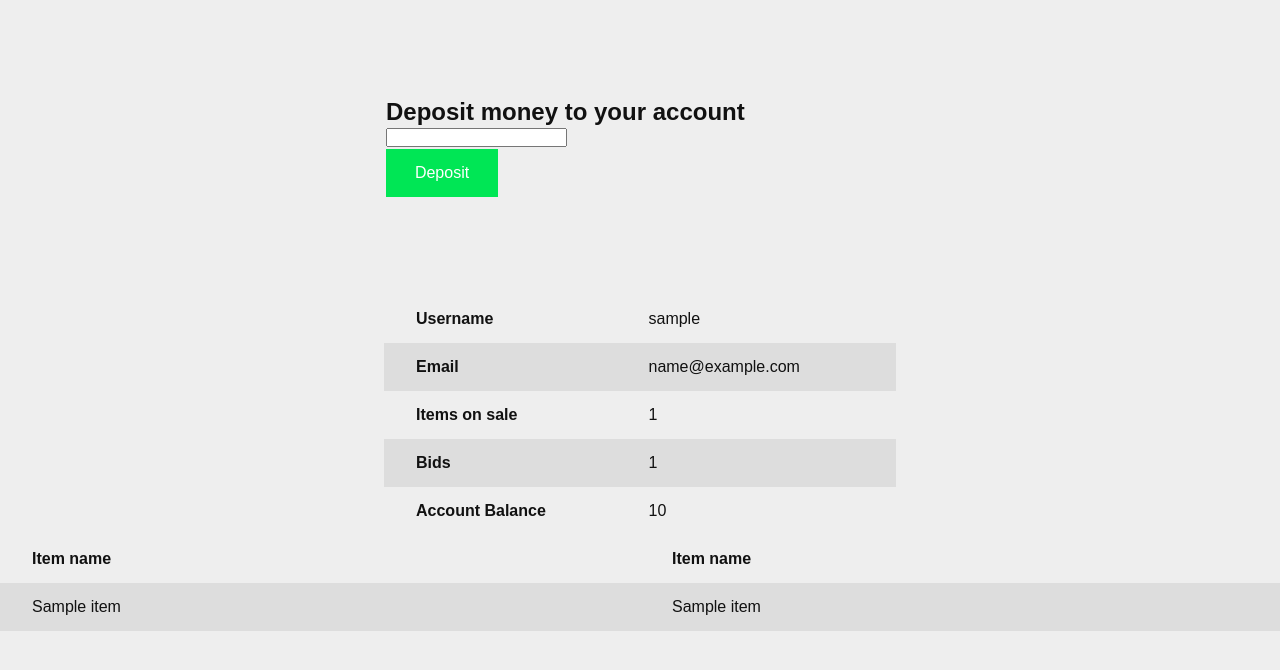
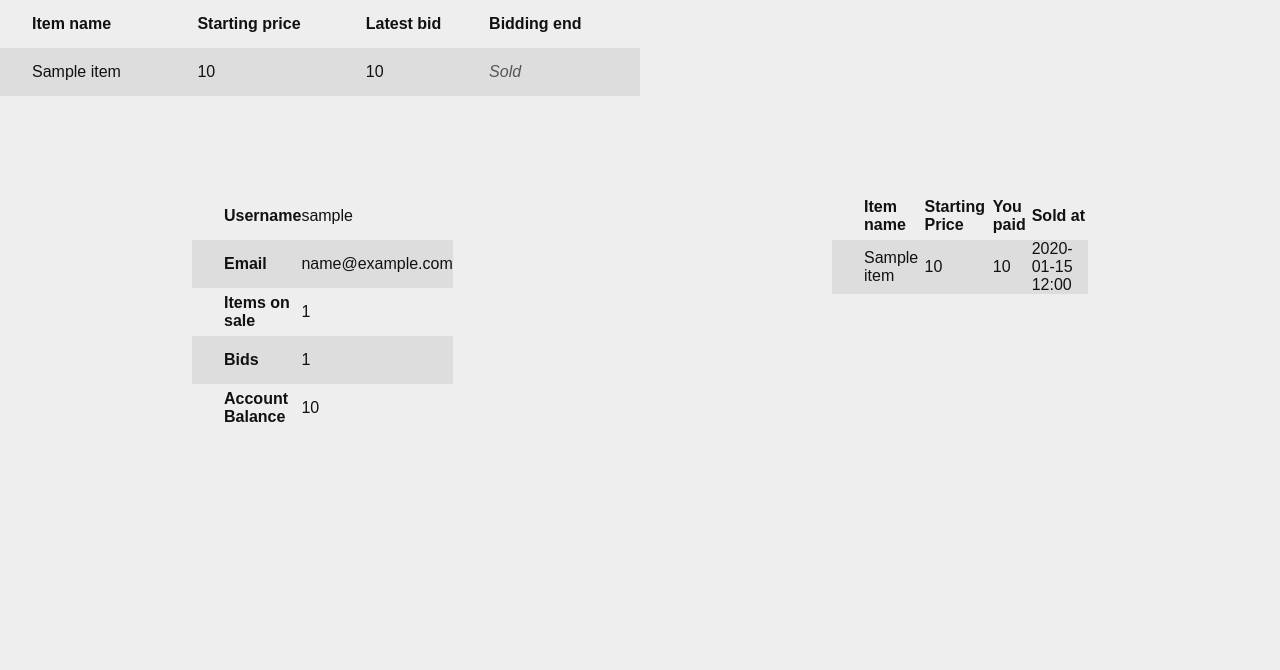
Before and after one commit to laurivaananen/Huutokauppa, a Flask app: page /user/1 in a window 1280 px wide. Shown: the part 48-718 px from the top of the page. Run offline with Flask 2, Linux system fonts and the light colour scheme; a user stored in the database is signed in; tables that the repository leaves empty hold one stand-in row (values such as "Sample post").

Commit message:
User profiles now show items you are selling and have bought

```diff
--- a/application/auth/views.py
+++ b/application/auth/views.py
@@ -5,6 +5,7 @@ from application import application, db
 from application.extensions import get_or_create
 from application.auth.models import UserAccount, AccountInformation, Country, City, PostalCode, StreetAddress
 from application.auth.forms import LoginForm, UserSignupForm, AccountDepositForm
+from application.items.models import Item
 
 @application.route("/auth/login", methods = ["GET", "POST"])
 def auth_login():
@@ -72,12 +73,21 @@ def auth_usersignup():
     return redirect(url_for("index"))
 
 
+
+@application.route("/user/<user_id>", methods=["GET", "POST"])
 @login_required
-@application.route("/user/<user_id>", methods=["GET", "POST"])
 def user_detail(user_id):
     account_information = AccountInformation.query.get(user_id)
 
-    return render_template("auth/detail.html", account_information=account_information, form=AccountDepositForm())
+    items = None
+    bought_items = None
+
+    if current_user.is_authenticated() and current_user.id == account_information.id:
+        items = account_information.items
+        bought_items = account_information.bought_items
+
+
+    return render_template("auth/detail.html", account_information=account_information, form=AccountDepositForm(), items=items, bought_items=bought_items)
 
 @login_required
 @application.route("/user/deposit", methods=["POST"])
--- a/application/items/models.py
+++ b/application/items/models.py
@@ -69,6 +69,17 @@ class Item(Base):
 
         return None
 
+    def latest_bid(self):
+        stmt = text("SELECT MAX(bid.amount) AS bid_latest FROM item"
+                    " INNER JOIN bid ON bid.item_id = item.id"
+                    " WHERE item.id = :item_id;").params(item_id=self.id)
+
+        res = db.engine.execute(stmt)
+
+        response = res.fetchone()
+
+        return response["bid_latest"]
+
 
     @staticmethod
     def bid_latest(item_id):
--- a/application/items/tasks.py
+++ b/application/items/tasks.py
@@ -7,16 +7,18 @@ from application.auth.models import AccountInformation
 def sell_item(item_id):
     print("\n\n\n\nStarting task\n\n\n\n")
     item = Item.query.get(item_id)
-    item.sold = True
 
     highest_bid = item.highest_bid(item_id)
     print(highest_bid)
     if highest_bid:
+        item.sold = True
         bid = Bid.query.get(highest_bid)
         bid_account = AccountInformation.query.get(bid.account_information_id)
         print(bid_account)
         print(item.buyer_account_information_id)
-        item.buyer_account_information_id = bid_account.id
+        item.buyer_account_information_id = bid.account_information_id
+    else:
+        item.hidden = True
 
     db.session().commit()
     db.session().close()
--- a/application/static/theme.css
+++ b/application/static/theme.css
@@ -173,7 +173,14 @@ nav a:hover {
 
 .user-detail {
     grid-row: 3 / 4;
-    grid-column: 1 / -1;
+    grid-column: 1 / 2;
+    padding: 6em 30% 0 30%;
+    align-self: start;
+}
+
+.user-bought-items {
+    grid-row: 3 / 4;
+    grid-column: 2 / 3;
     padding: 6em 30% 0 30%;
     align-self: start;
 }
--- a/application/templates/auth/detail.html
+++ b/application/templates/auth/detail.html
@@ -3,7 +3,7 @@
 {% block body %}
 
 <!-- Add to account balance if you are the account owner -->
-{% if current_user.id == account_information.id %}
+<!-- {% if current_user.id == account_information.id %}
 <form class="account-deposit" method="POST" action="{{ url_for('account_deposit') }}">
     <table>
         <tr>
@@ -33,7 +33,7 @@
         </tr>
     </table>
 </form>
-{% endif %}
+{% endif %} -->
 
 
 
@@ -63,36 +63,65 @@
     {% endif %}
 </table>
 
-{% if account_information.items %}
+{% if current_user.id == account_information.id%}
+    {% if items %}
         <table class="user-items detail-table">
 
             <tr>
                 <th>Item name</th>
+                <th>Starting price</th>
+                <th>Latest bid</th>
+                <th>Bidding end</th>
             </tr>
-    {% for item in account_information.items %}
+            {% for item in items %}
             <tr>
                 <td>{{ item.name }}</td>
+                <td>{{ item.starting_price }}</td>
+
+                {% if item.latest_bid() %}
+                    <td>{{ item.latest_bid() }}</td>
+                {% else %}
+                    <td class="info-text">No bids yet</td>
+                {% endif %}
+
+                {% if item.sold %}
+                    <td class="info-text">Sold</td>
+                {% elif item.hidden %}
+                    <td class="info-text">Bidding time over</td>
+                {% else %}
+                    <td>{{ item.datetime_from_utc() }}</td>
+                {% endif %}
+
             </tr>
             {% endfor %}
         </table>
         {% else %}
             <p>You have no items on sale</p>
         {% endif %}
+{% endif %}
 
-{% if account_information.bought_items %}
+{% if current_user.id == account_information.id%}
+    {% if bought_items %}
     <table class="user-bought-items detail-table">
 
         <tr>
             <th>Item name</th>
+            <th>Starting Price</th>
+            <th>You paid</th>
+            <th>Sold at</th>
         </tr>
-    {% for item in account_information.bought_items %}
+        {% for item_bought in bought_items %}
         <tr>
-        <td>{{ item.name }}</td>
+            <td>{{ item_bought.name }}</td>
+            <td>{{ item_bought.starting_price }}</td>
+            <td>{{ item_bought.latest_bid() }}</td>
+            <td>{{ item_bought.datetime_from_utc() }}</td>
         </tr>
         {% endfor %}
     </table>
     {% else %}
         <p>You haven't bought any items yet</p>
     {% endif %}
+{% endif %}
 
 {% endblock %}
--- a/application/templates/items/list.html
+++ b/application/templates/items/list.html
@@ -15,7 +15,7 @@
         <th>Seller</th>
     </tr>
     {% for item in items %}
-    {% if not item.sold %}
+    {% if (item.sold == False) and (item.hidden == False) %}
     <tr>
         <td>
             <a class="important" href="{{ url_for('item_detail', item_id=item.id) }}">
```
Lines whose indentation alone changed are shown as unchanged.
